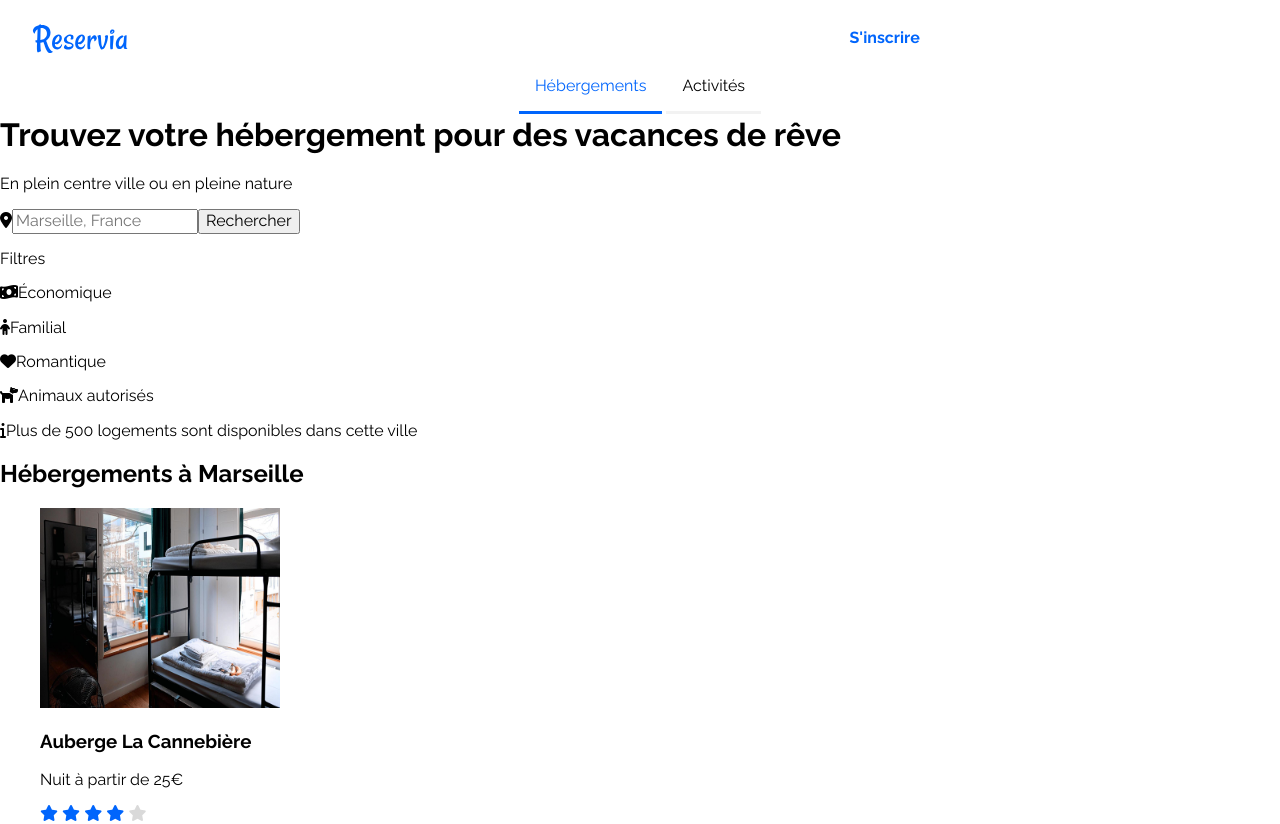
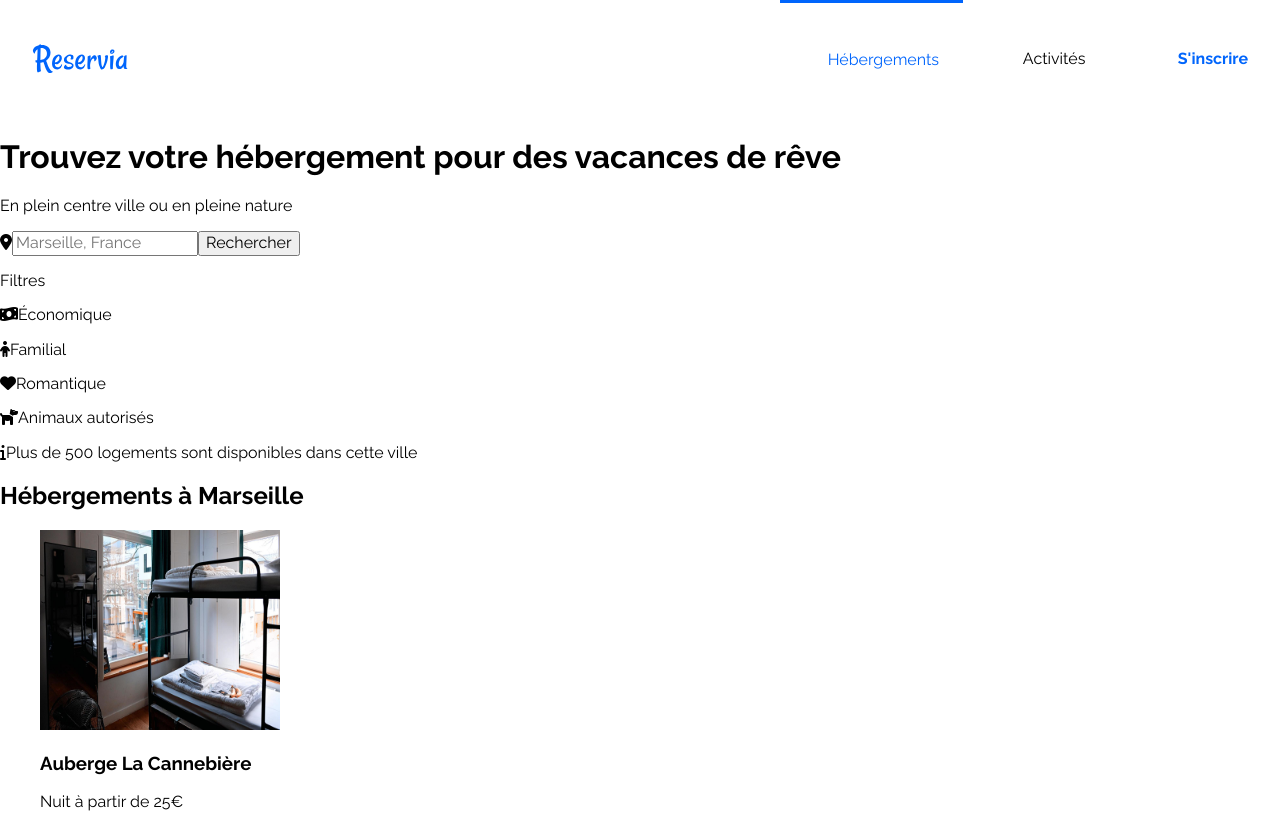
Before and after one commit to DerzoGit/JournetAlexandre_2_06122020, a plain HTML site: page index.html in a window 1280 px wide. Shown: the top 824 px of the page. Drawn offline with Linux system fonts and the light colour scheme.

Commit message:
css header

```diff
--- a/style/style.css
+++ b/style/style.css
@@ -14,30 +14,29 @@ body {
 a {
     color: black;
     text-decoration: none;
-    list-style-type: none;
 }
 
 header {
     display: grid;
+    align-items: center;
 }
 
 .logo_reservia {
-    grid-row: 1;
-    grid-column: 1;
-    padding: 0 2em;
-    margin: 1em 0 1em 0;
+    grid-area: logo;
+    padding: 2em;
 }
 
 .list_nav {
-    grid-row: 2;
-    grid-column: 1/4;
-    text-align: center;
+    display: flex;
+    align-items: center;
+    grid-area: nav;
 }
 
 .nav_link {
     border-bottom: 3px solid #F2F2F2;
     padding: 1em;
-    width: inherit;
+    width: 50%;
+    text-align: center;
 }
 
 .nav_link:hover {
@@ -53,19 +52,45 @@ header {
 .inscription_link {
     color: #0065FC;
     font-weight: bold;
-    grid-row: 1;
-    grid-column: 3;
     display: flex;
     align-items: center;
+    grid-area: inscription;
     padding: 0 2em;
 }
 
 
+@media screen and (max-width: 500) {}
+    .header {
+        grid-template-columns: auto 1fr auto;
+        /*allow to define colum's width & number*/
+        grid-template-areas: "logo . inscription" "nav nav nav";
+        /*allow to define where which named areas are. . for blank*/
+}
+
+@media screen and (min-width: 501px) {
+    .header {
+        grid-template-columns: auto 1fr auto auto;
+        grid-template-areas: "logo . nav inscription";
+    }
+    .nav_link:hover {
+        color: #0065FC;
+        border-top: solid #0065FC;
+    }
+    .nav_link {
+        border-bottom: none;
+        padding: 3em;
+    }
+    .nav_link[data-active=true] {
+        color: #0065FC;
+        border-top: #0065FC solid 3px;
+        border-bottom: none;
+        padding: 3em;
+    }
+}
 
 .ico_star[data-active=true] {
     color: #0065FC;
 }
-
 .ico_star[data-active=false] {
     color: #d9d9d9;
 }
```
